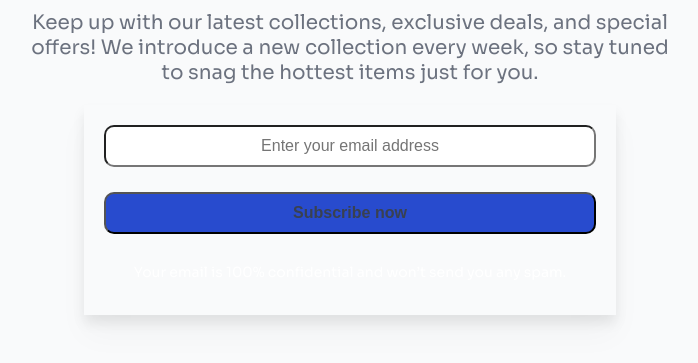
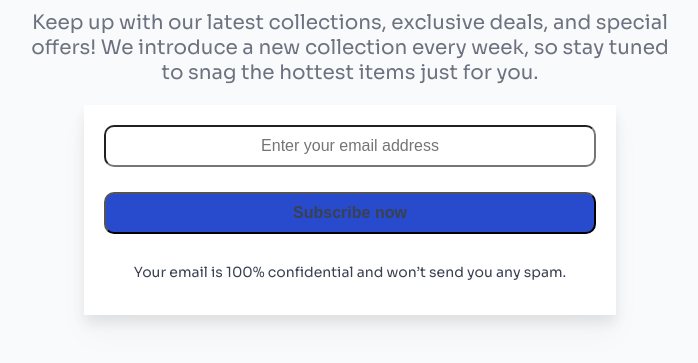
Before and after one commit to Ezequiel3150/Joinournewsletter, a plain HTML site: page index.html in a window 1280 px wide. Shown: the part 337-700 px from the top of the page, without its empty margins (290-988 px from the left). Drawn offline with Linux system fonts and the light colour scheme.

Commit message:
arreglando colores 2

```diff
--- a/style.css
+++ b/style.css
@@ -31,7 +31,8 @@ form {
   box-shadow: 0px 20px 30px 0px rgba(0, 0, 0, 0.03),
     0px 8px 12px 0px rgba(0, 0, 0, 0.08);
   font-size: 0.875rem;
-  color: #ffffff;
+  background-color: #ffffff;
+  color: #394150;
 }
 
 input {
```
